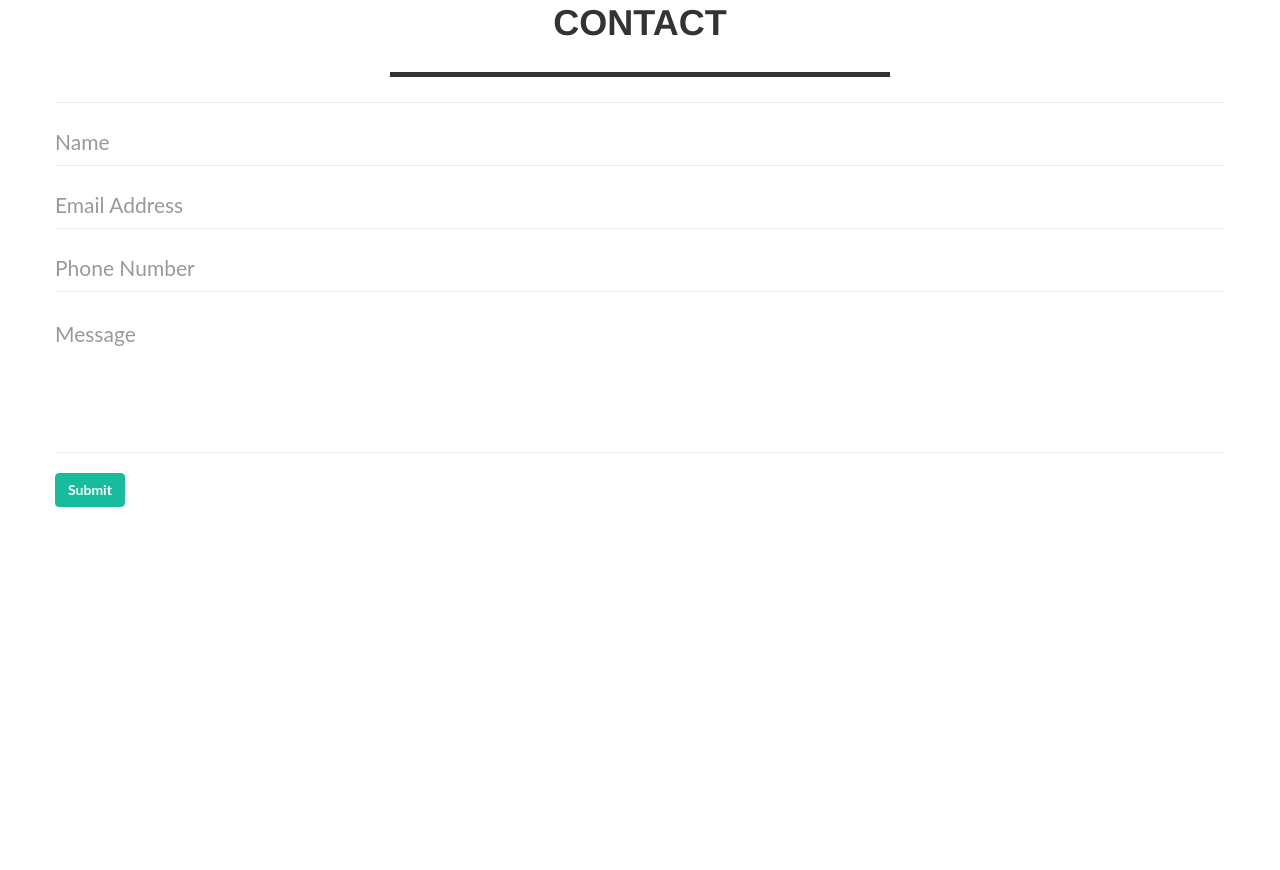
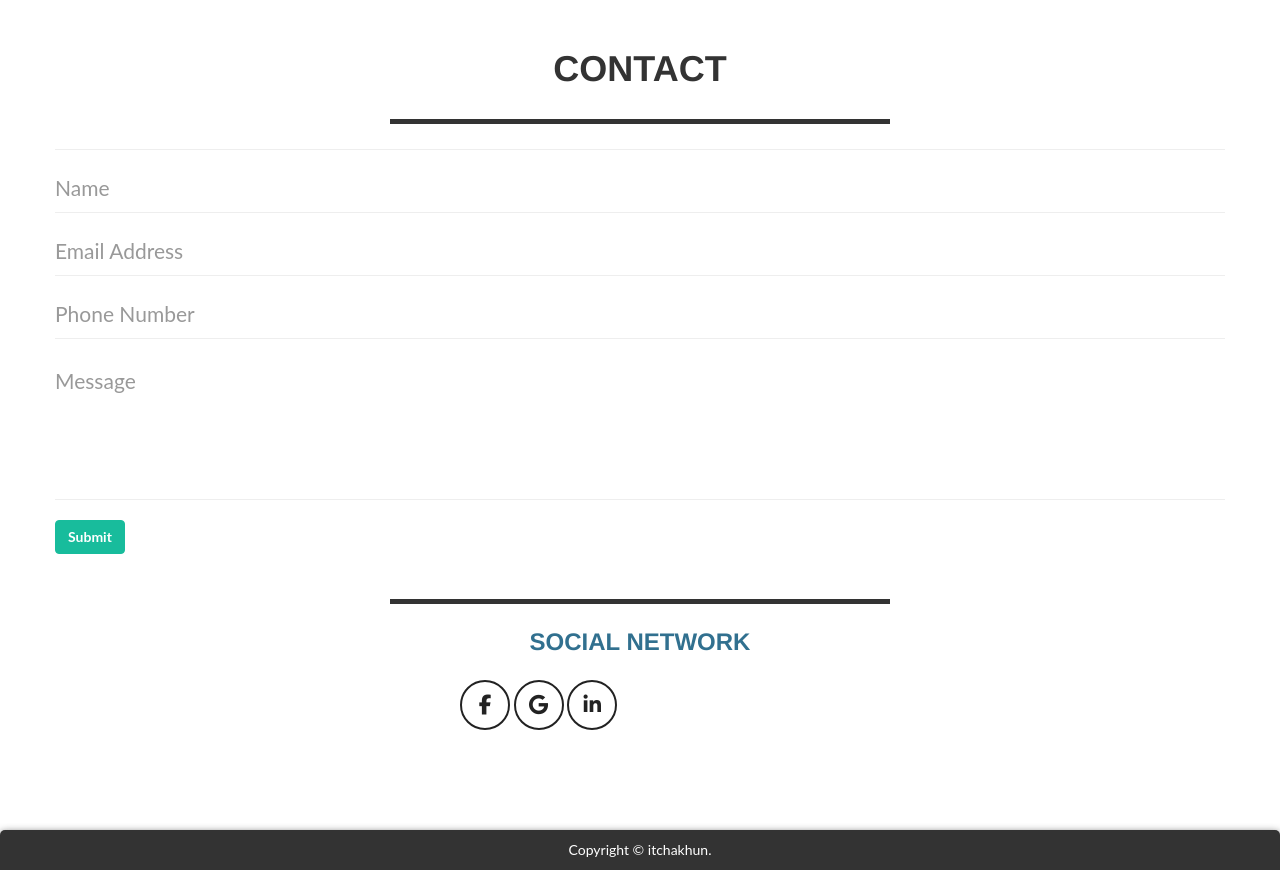
Before and after one commit to itchakhun/portfolio, a plain HTML site: page index.html in a window 1280 px wide. Shown: the part 2096-2966 px from the top of the page. Before the commit the page ends 2718 px from the top, so only its background shows below. Drawn offline with nearby package versions, Linux system fonts and the light colour scheme.

Commit message:
footer and social

```diff
--- a/index.html
+++ b/index.html
@@ -6,9 +6,9 @@
     <meta name="viewport" content="width=device-width, initial-scale=1">
     <meta name="author" content="itchakhun">
     <link href="startbootstrap-freelancer/vendor/bootstrap/css/bootstrap.min.css" rel="stylesheet">
-    <link href="startbootstrap-freelancer/css/freelancer.min.css" rel="stylesheet" type="text/css">
+    <link href="startbootstrap-freelancer/css/freelancer.css" rel="stylesheet" type="text/css">
     <link rel="stylesheet" href="portfolio.css">
-    <link href="startbootstrap-freelancer/vendor/font-awesome/css/font-awesome.min.css" rel="stylesheet" type="css/text">
+    <script src="https://use.fontawesome.com/417e3f4d57.js"></script>
   </head>
   <body>
     <!-- navigation -->
@@ -76,6 +76,7 @@
 
     <section id="portfolio" class="success">
       <h2 class="text-center">portfolio</h2>
+      <h3 class="text-center"><small>Click picture to play it</small></h3>
       <hr>
       <div id="port-photo">
 
@@ -128,8 +129,25 @@
 
           </div>
         </form>
+        <hr>
+        <h3 class="text-center text-info">Social Network</h3>
+        <div id="social">
+          <div class="row">
+            <div class="col-md-4 col-md-offset-4 col-sm-6 col-sm-offset-3">
+              <a href="https://www.facebook.com/" target="_blank" class="btn-social btn-outline"><i class="fa fa-facebook"></i></a>
+              <a href="https://plus.google.com/u/0/116132926441469656013" target="_blank" class="btn-social btn-outline"><i class="fa fa-google"></i></a>
+              <a href="https://www.linkedin.com/in/supadech-premabutr-22130bb7?trk=nav_responsive_tab_profile" target="_blank" class="btn-social btn-outline"><i class="fa fa-linkedin"></i></a>
+
+            </div>
+          </div>
+        </div>
       </div>
     </section>
+    <footer class="footer-below">
+      <div class="container text-center">
+        Copyright &copy; itchakhun.
+      </div>
+    </footer>
     <!-- jqay -->
     <script src="startbootstrap-freelancer/vendor/jquery/jquery.min.js"></script>
 
--- a/portfolio.css
+++ b/portfolio.css
@@ -105,3 +105,37 @@ hr {
     column-count:         1;
   }
 }
+
+.btn-social {
+  border-color: #222;
+}
+
+.btn-social i.fa {
+  color:#222;
+}
+
+.btn-social:hover {
+  background-color: #222;
+  border-color: #eee;
+}
+
+.btn-social:hover,
+.btn-social:focus,
+.btn-social:active {
+  border-color:#666;
+  background-color:black;
+}
+.btn-social i.fa:hover,
+.btn-social i.fa:focus,
+.btn-social i.fa:active {
+  background-color:black;
+  color:white;
+}
+/*footer*/
+
+footer{
+  box-shadow:0 3px 8px #333;
+  border-radius: 5px 5px 0 0;
+  padding:10px 0;
+  background-color:#333333;
+}
```
